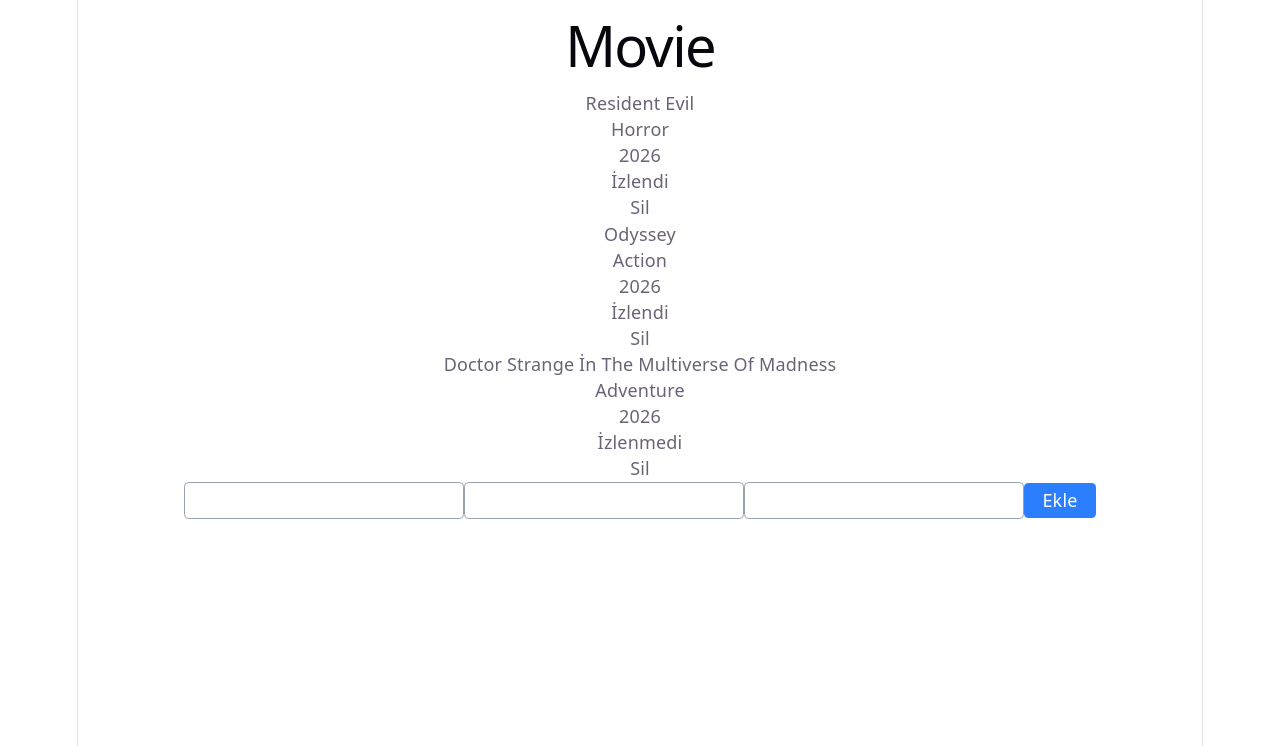
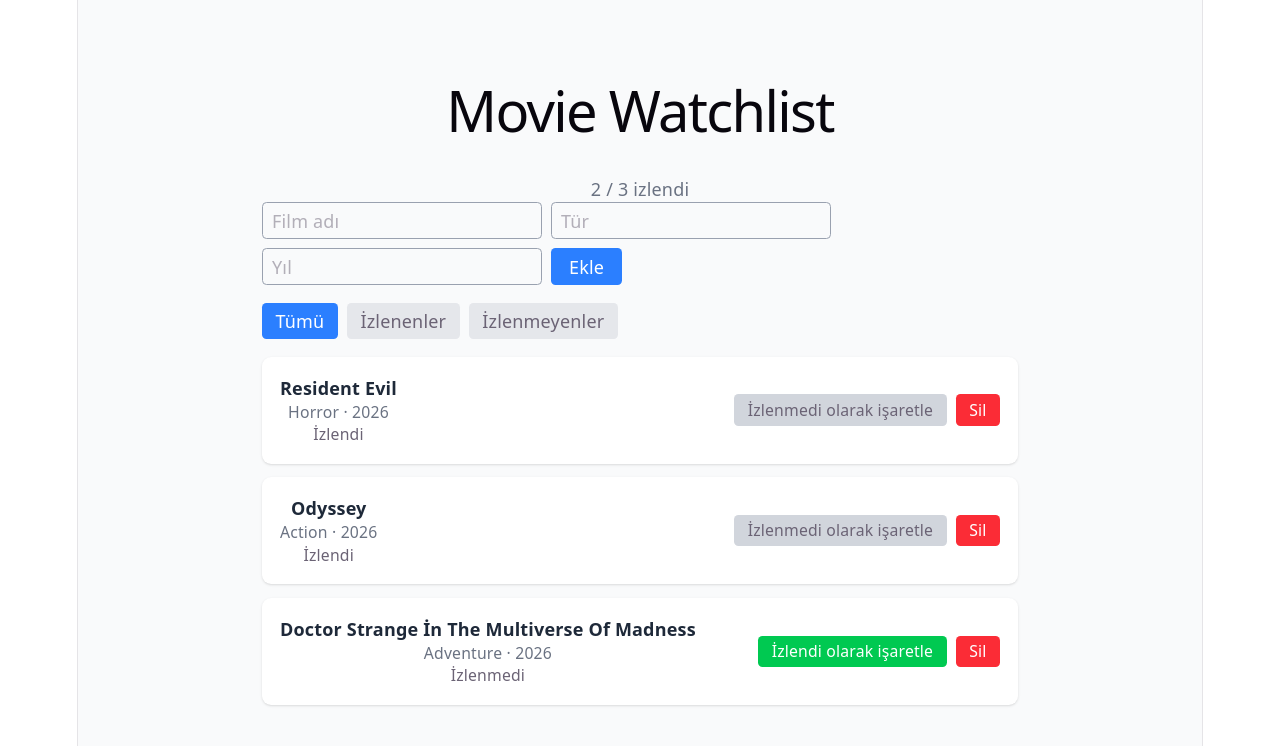
Before and after one commit to EniseAslan/Movie_Watchlist, a React (Vite) app: page / in a window 1280 px wide. Shown: the top 746 px of the page. Built offline with nearby package versions, Linux system fonts and the light colour scheme.

Commit message:
feat: add watched/unwatched toggle, filtering, and live counter

```diff
--- a/src/App.jsx
+++ b/src/App.jsx
@@ -1,57 +1,76 @@
 import { useState } from 'react'
-import heroImg from './assets/hero.png'
-import reactLogo from './assets/react.svg'
-import viteLogo from './assets/vite.svg'
 import './App.css'
 import MovieList from './MovieList'
 import MovieForm from './MovieForm'
 
 function App() {
-  const [movies,setMovies]=useState([{
+  const [movies, setMovies] = useState([
+    { id: 1, title: "Resident Evil", genre: "Horror", year: "2026", watched: true },
+    { id: 2, title: "Odyssey", genre: "Action", year: "2026", watched: true },
+    { id: 3, title: "Doctor Strange İn The Multiverse Of Madness", genre: "Adventure", year: "2026", watched: false },
+  ])
+  const [filter, setFilter] = useState("all")
 
-id:1,
-title:"Resident Evil",
-genre:"Horror",
-year:"2026",
-watched:true,
+  function handleAdd(newMovie) {
+    setMovies((prev) => [...prev, newMovie])
+  }
 
-},
-{
+  function handleDelete(id) {
+    setMovies((prev) => prev.filter((movie) => movie.id !== id))
+  }
 
-id:2,
-title:"Odyssey",
-genre:"Action",
-year:"2026",
-watched:true,
+  function handleToggleWatched(id) {
+    setMovies((prev) =>
+      prev.map((movie) =>
+        movie.id === id ? { ...movie, watched: !movie.watched } : movie
+      )
+    )
+  }
 
-},{
+  const filteredMovies = movies.filter((movie) => {
+    if (filter === "watched") return movie.watched
+    if (filter === "unwatched") return !movie.watched
+    return true
+  })
 
-id:3,
-title:"Doctor Strange  İn The Multiverse Of Madness",
-genre:"Adventure",
-year:"2026",
-watched:false,
-
-}])
-
-function handleAdd(newMovie){
-  setMovies((prev)=>[...prev, newMovie])
-}
-
-function handleDelete(id){
-  setMovies((prev)=>prev.filter((movie)=>movie.id !== id))
-}
+  const watchedCount = movies.filter((movie) => movie.watched).length
 
   return (
-    <>
-      <h1>Movie</h1>
+    <div className="min-h-screen bg-gray-50 py-10 px-4">
+      <div className="max-w-2xl mx-auto">
+        <h1 className="text-3xl font-bold text-gray-800 mb-1">Movie Watchlist</h1>
+        <p className="text-gray-500 mb-6">{watchedCount} / {movies.length} izlendi</p>
 
-      <div>
-      <MovieList movies={movies} onDelete={handleDelete} />
-      <MovieForm onAdd={handleAdd}/>
+        <MovieForm onAdd={handleAdd} />
 
+        <div className="flex gap-2 my-4">
+          <button
+            onClick={() => setFilter("all")}
+            className={`px-3 py-1 rounded ${filter === "all" ? "bg-blue-500 text-white" : "bg-gray-200"}`}
+          >
+            Tümü
+          </button>
+          <button
+            onClick={() => setFilter("watched")}
+            className={`px-3 py-1 rounded ${filter === "watched" ? "bg-blue-500 text-white" : "bg-gray-200"}`}
+          >
+            İzlenenler
+          </button>
+          <button
+            onClick={() => setFilter("unwatched")}
+            className={`px-3 py-1 rounded ${filter === "unwatched" ? "bg-blue-500 text-white" : "bg-gray-200"}`}
+          >
+            İzlenmeyenler
+          </button>
+        </div>
+
+        <MovieList
+          movies={filteredMovies}
+          onDelete={handleDelete}
+          onToggleWatched={handleToggleWatched}
+        />
       </div>
-    </>
+    </div>
   )
 }
 
--- a/src/MovieCard.jsx
+++ b/src/MovieCard.jsx
@@ -1,13 +1,25 @@
-
-function MovieCard({movie,onDelete}) {
+function MovieCard({ movie, onDelete, onToggleWatched }) {
   return (
-    <div>
-      <p>{movie.title}</p>
-      <p>{movie.genre}</p>
-
-      <p>{movie.year}</p>
-      <p>{movie.watched ? "İzlendi" : "İzlenmedi"}</p>
-      <button onClick={()=>onDelete(movie.id)}>Sil</button>
+    <div className="bg-white shadow rounded-lg p-4 flex justify-between items-center">
+      <div>
+        <p className="font-semibold text-gray-800">{movie.title}</p>
+        <p className="text-sm text-gray-500">{movie.genre} · {movie.year}</p>
+        <p className="text-sm">{movie.watched ? "İzlendi" : "İzlenmedi"}</p>
+      </div>
+      <div className="flex gap-2">
+        <button
+          onClick={() => onToggleWatched(movie.id)}
+          className={`px-3 py-1 rounded text-sm ${movie.watched ? "bg-gray-300" : "bg-green-500 text-white"}`}
+        >
+          {movie.watched ? "İzlenmedi olarak işaretle" : "İzlendi olarak işaretle"}
+        </button>
+        <button
+          onClick={() => onDelete(movie.id)}
+          className="px-3 py-1 rounded text-sm bg-red-500 text-white"
+        >
+          Sil
+        </button>
+      </div>
     </div>
   )
 }
--- a/src/MovieForm.jsx
+++ b/src/MovieForm.jsx
@@ -1,25 +1,59 @@
 import { useState } from "react"
 
+function MovieForm({ onAdd }) {
+  const [form, setForm] = useState({ title: "", genre: "", year: "" })
+  const [error, setError] = useState("")
 
-function MovieForm({onAdd}) {
+  function handleSubmit() {
+    if (form.title.trim() === "" || form.genre.trim() === "" || form.year.trim() === "") {
+      setError("Lütfen tüm alanları doldurun.")
+      return
+    }
+    setError("")
 
+    const newMovie = {
+      id: Date.now(),
+      title: form.title,
+      genre: form.genre,
+      year: form.year,
+      watched: false,
+    }
+    onAdd(newMovie)
+    setForm({ title: "", genre: "", year: "" })
+  }
 
-
-    const [form,setForm]=useState({ title: "", genre: "", year: "" });
-    function handleSubmit(){
-        const newMovie= {id:Date.now(), title:form.title, genre:form.genre,year:form.year, watched:false }
-        onAdd(newMovie)
-        setForm({title:"",genre:"",year:""})
-    }
   return (
-    <div>
-      <input type="text" value={form.title}
-      onChange={(e)=>setForm({...form, title: e.target.value})}className="border border-gray-400 rounded px-2 py-1"/>
-       <input type="text" value={form.genre}
-      onChange={(e)=>setForm({...form, genre: e.target.value})} className="border border-gray-400 rounded px-2 py-1"/>
-       <input type="text" value={form.year}
-      onChange={(e)=>setForm({...form, year: e.target.value})} className="border border-gray-400 rounded px-2 py-1"/>
-      <button onClick={handleSubmit} className="bg-blue-500 text-white px-4 py-1 rounded">Ekle</button>
+    <div className="flex flex-col gap-2">
+      <div className="flex gap-2 flex-wrap">
+        <input
+          type="text"
+          placeholder="Film adı"
+          value={form.title}
+          onChange={(e) => setForm({ ...form, title: e.target.value })}
+          className="border border-gray-400 rounded px-2 py-1"
+        />
+        <input
+          type="text"
+          placeholder="Tür"
+          value={form.genre}
+          onChange={(e) => setForm({ ...form, genre: e.target.value })}
+          className="border border-gray-400 rounded px-2 py-1"
+        />
+        <input
+          type="text"
+          placeholder="Yıl"
+          value={form.year}
+          onChange={(e) => setForm({ ...form, year: e.target.value })}
+          className="border border-gray-400 rounded px-2 py-1"
+        />
+        <button
+          onClick={handleSubmit}
+          className="bg-blue-500 text-white px-4 py-1 rounded"
+        >
+          Ekle
+        </button>
+      </div>
+      {error && <p className="text-red-500 text-sm">{error}</p>}
     </div>
   )
 }
--- a/src/MovieList.jsx
+++ b/src/MovieList.jsx
@@ -1,10 +1,19 @@
+import MovieCard from './MovieCard'
 
-import MovieCard from './MovieCard'
-function MovieList({movies,onDelete}) {
+function MovieList({ movies, onDelete, onToggleWatched }) {
+  if (movies.length === 0) {
+    return <p className="text-gray-400 italic">Bu filtrede film bulunmamaktadır.</p>
+  }
+
   return (
-    <div>
-      {movies.map((movie)=>(
-        <MovieCard key={movie.id} movie={movie} onDelete={onDelete}></MovieCard>
+    <div className="flex flex-col gap-3">
+      {movies.map((movie) => (
+        <MovieCard
+          key={movie.id}
+          movie={movie}
+          onDelete={onDelete}
+          onToggleWatched={onToggleWatched}
+        />
       ))}
     </div>
   )
```
